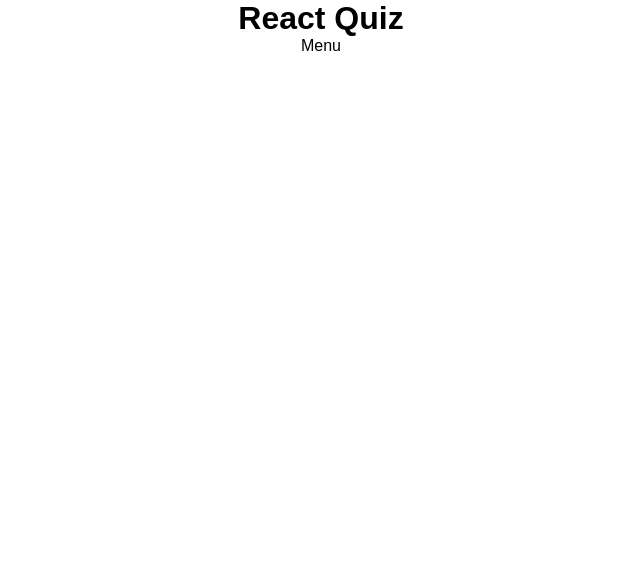
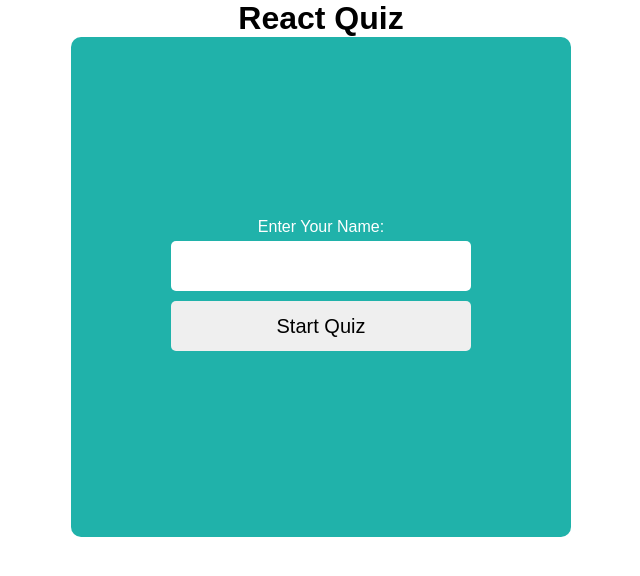
Before and after one commit to khazarglzd/quiz_app_react, a React (Vite) app: page / in a window 1280 px wide. Shown: the top 576 px of the page, without its empty margins (319-959 px from the left). Built offline with nearby package versions, Linux system fonts and the light colour scheme.

Commit message:
creating context & Menu component

```diff
--- a/src/App.jsx
+++ b/src/App.jsx
@@ -1,8 +1,9 @@
 import './App.css'
-import { useState } from "react"
+import { useState, useContext } from "react"
 import Menu from './components/Menu'
 import Quiz from './components/Quiz'
 import EndScreen from './components/EndScreen'
+import { GameStateContext } from "./helpers/Context"
 
 function App() {
   const [gameState, setGameState] = useState("menu")
@@ -10,9 +11,11 @@ function App() {
   return (
     <div className='App'>
       <h1>React Quiz</h1>
-      {gameState === "menu" && <Menu />}
-      {gameState === "playing" && <Quiz />}
-      {gameState === "finished" && <EndScreen />}
+      <GameStateContext.Provider value={{ gameState, setGameState }}>
+        {gameState === "menu" && <Menu />}
+        {gameState === "playing" && <Quiz />}
+        {gameState === "finished" && <EndScreen />}
+      </GameStateContext.Provider>
     </div>
   )
 }
--- a/src/components/Menu.jsx
+++ b/src/components/Menu.jsx
@@ -1,9 +1,29 @@
-import React from 'react'
+import "../App.css";
+import { useContext } from "react";
+import { GameStateContext } from "../helpers/Context";
 
-const Menu = () => {
+function Menu() {
+    const { gameState, setGameState } = useContext(
+        GameStateContext
+    );
     return (
-        <div>Menu</div>
-    )
+        <div className="Menu">
+            <label>Enter Your Name:</label>
+            <input
+                type="text"
+                onChange={(event) => {
+                    setUserName(event.target.value);
+                }}
+            />
+            <button
+                onClick={() => {
+                    setGameState("playing");
+                }}
+            >
+                Start Quiz
+            </button>
+        </div>
+    );
 }
 
-export default Menu
+export default Menu;
--- /dev/null
+++ b/src/helpers/Context.jsx
@@ -0,0 +1,3 @@
+import { createContext } from "react";
+
+export const GameStateContext = createContext("");
```
